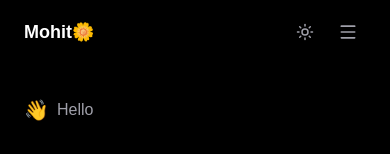
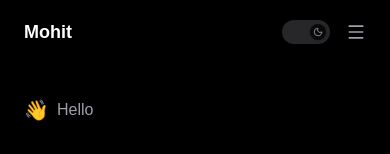
Before and after one commit to encodedfeat/portfolio., a Next.js app: page / in a window 390 px wide. Shown: the top 154 px of the page. Built offline with nearby package versions, Linux system fonts and the light colour scheme; a web font is replaced by a local one.

Commit message:
added logo and toggletheme animation

```diff
--- a/src/app/globals.css
+++ b/src/app/globals.css
@@ -34,3 +34,17 @@ html {
   scroll-behavior: smooth;
   scroll-padding-top: 80px;
 }
+
+::view-transition-old(root),
+::view-transition-new(root) {
+  animation: none;
+  mix-blend-mode: normal;
+}
+
+::view-transition-old(root) {
+  z-index: 1;
+}
+
+::view-transition-new(root) {
+  z-index: 9999;
+}
--- a/src/app/layout.tsx
+++ b/src/app/layout.tsx
@@ -3,6 +3,7 @@ import { Geist, Geist_Mono, Syne_Mono } from "next/font/google";
 import { Header } from "@/components/Header";
 import { Footer } from "@/components/Footer";
 import { ThemeProvider } from "@/components/ThemeProvider";
+import { SplashScreen } from "@/components/SplashScreen";
 import "./globals.css";
 
 const geistSans = Geist({
@@ -39,11 +40,13 @@ export default function RootLayout({
     >
       <body className="min-h-full flex flex-col bg-background text-foreground pt-16 pb-16">
         <ThemeProvider attribute="class" defaultTheme="dark" disableTransitionOnChange>
-          <Header />
-          <main className="w-full max-w-5xl mx-auto px-6 sm:px-8 lg:px-16 py-4 sm:py-6 lg:py-6">
-            {children}
-          </main>
-          <Footer />
+          <SplashScreen>
+            <Header />
+            <main className="w-full max-w-5xl mx-auto px-6 sm:px-8 lg:px-16 py-4 sm:py-6 lg:py-6">
+              {children}
+            </main>
+            <Footer />
+          </SplashScreen>
         </ThemeProvider>
       </body>
     </html>
--- a/src/components/Header.tsx
+++ b/src/components/Header.tsx
@@ -1,10 +1,10 @@
 "use client";
 
 import Link from "next/link";
-import { Sun, Moon, Menu, X } from "lucide-react";
-import { useTheme } from "next-themes";
+import { Menu, X } from "lucide-react";
 import { useEffect, useState, useRef } from "react";
 import { usePathname } from "next/navigation";
+import { ThemeToggle } from "@/components/ThemeToggle";
 
 export function Header() {
   const navLinks = [
@@ -15,7 +15,6 @@ export function Header() {
     { name: "Education", href: "/education", id: "education" },
   ];
 
-  const { theme, setTheme } = useTheme();
   const [mounted, setMounted] = useState(false);
   const [isMobileMenuOpen, setIsMobileMenuOpen] = useState(false);
   const headerRef = useRef<HTMLElement>(null);
@@ -68,14 +67,14 @@ export function Header() {
 
         {/* Mobile Branding (Visible only on mobile) */}
         <div className="md:hidden font-bold text-lg text-zinc-900 dark:text-white">
-          Mohit🌼
+          Mohit
         </div>
 
         {/* Right Side Controls */}
         <div className="flex items-center gap-2 sm:gap-4">
           <Link
             href="/resume"
-            className={`hidden md:block text-sm font-medium transition-colors mr-2 ${
+            className={`hidden md:block text-sm font-medium transition-colors ${
               pathname === "/resume"
                 ? "text-accent"
                 : "text-zinc-600 dark:text-zinc-400 hover:text-zinc-900 dark:hover:text-white"
@@ -85,18 +84,12 @@ export function Header() {
           </Link>
 
           {/* Theme Toggle */}
-          <button
-            onClick={() => setTheme(theme === "dark" ? "light" : "dark")}
-            className="p-2 text-zinc-600 dark:text-zinc-400 hover:text-zinc-900 dark:hover:text-white transition-colors"
-            aria-label="Toggle theme"
-          >
-            {mounted && theme === "dark" ? <Sun size={18} /> : <Moon size={18} />}
-          </button>
+          <ThemeToggle />
 
           {/* Mobile Menu Toggle */}
           <button
             onClick={() => setIsMobileMenuOpen(!isMobileMenuOpen)}
-            className="md:hidden p-2 text-zinc-600 dark:text-zinc-400 hover:text-zinc-900 dark:hover:text-white transition-colors"
+            className="md:hidden p-2 -mr-2 text-zinc-600 dark:text-zinc-400 hover:text-zinc-900 dark:hover:text-white transition-colors"
             aria-label="Toggle mobile menu"
           >
             {isMobileMenuOpen ? <X size={20} /> : <Menu size={20} />}
--- /dev/null
+++ b/src/components/SplashScreen.tsx
@@ -0,0 +1,60 @@
+"use client";
+
+import { useState, useEffect } from "react";
+import { motion, AnimatePresence } from "framer-motion";
+
+export function SplashScreen({ children }: { children: React.ReactNode }) {
+  const [showSplash, setShowSplash] = useState(true);
+
+  const handleVideoEnd = () => {
+    setShowSplash(false);
+  };
+
+  useEffect(() => {
+    // Fallback timer just in case video fails to load or play
+    const timer = setTimeout(() => {
+      setShowSplash(false);
+    }, 4000);
+
+    return () => clearTimeout(timer);
+  }, []);
+
+  return (
+    <>
+      <AnimatePresence>
+        {showSplash && (
+          <motion.div
+            key="splash"
+            initial={{ opacity: 1 }}
+            exit={{ opacity: 0 }}
+            transition={{ duration: 0.6, ease: "easeInOut" }}
+            className="fixed inset-0 z-[100] flex items-center justify-center bg-background"
+          >
+            {/* Light Mode Video */}
+            <video
+              className="w-full max-w-sm md:max-w-md object-contain dark:hidden"
+              autoPlay
+              muted
+              playsInline
+              onEnded={handleVideoEnd}
+            >
+              <source src="/mohit.mp4" type="video/mp4" />
+            </video>
+
+            {/* Dark Mode Video */}
+            <video
+              className="w-full max-w-sm md:max-w-md object-contain hidden dark:block"
+              autoPlay
+              muted
+              playsInline
+              onEnded={handleVideoEnd}
+            >
+              <source src="/mohit (1).mp4" type="video/mp4" />
+            </video>
+          </motion.div>
+        )}
+      </AnimatePresence>
+      {children}
+    </>
+  );
+}
--- /dev/null
+++ b/src/components/ThemeToggle.tsx
@@ -0,0 +1,84 @@
+"use client";
+
+import { useTheme } from "next-themes";
+import { useEffect, useState } from "react";
+import { Sun, Moon } from "lucide-react";
+import { motion } from "framer-motion";
+
+export function ThemeToggle() {
+  const { theme, setTheme } = useTheme();
+  const [mounted, setMounted] = useState(false);
+
+  useEffect(() => {
+    setMounted(true);
+  }, []);
+
+  if (!mounted) {
+    return <div className="w-14 h-7 rounded-full bg-zinc-200 dark:bg-zinc-800" />;
+  }
+
+  const isDark = theme === "dark";
+
+  const toggleTheme = (e: React.MouseEvent) => {
+    const nextTheme = isDark ? "light" : "dark";
+
+    // Fallback for browsers that don't support View Transitions
+    if (!document.startViewTransition) {
+      setTheme(nextTheme);
+      return;
+    }
+
+    const x = e.clientX;
+    const y = e.clientY;
+
+    const endRadius = Math.hypot(
+      Math.max(x, window.innerWidth - x),
+      Math.max(y, window.innerHeight - y)
+    );
+
+    const transition = document.startViewTransition(() => {
+      setTheme(nextTheme);
+    });
+
+    transition.ready.then(() => {
+      const clipPath = [
+        `circle(0px at ${x}px ${y}px)`,
+        `circle(${endRadius}px at ${x}px ${y}px)`,
+      ];
+
+      document.documentElement.animate(
+        {
+          clipPath: clipPath,
+        },
+        {
+          duration: 700,
+          easing: "ease-in-out",
+          pseudoElement: "::view-transition-new(root)",
+          fill: "forwards",
+        }
+      );
+    });
+  };
+
+  return (
+    <button
+      onClick={toggleTheme}
+      className="relative flex items-center w-12 h-6 rounded-full bg-zinc-200 dark:bg-zinc-800 p-1 cursor-pointer transition-colors focus:outline-none focus:ring-2 focus:ring-accent"
+      aria-label="Toggle theme"
+    >
+      <motion.div
+        className="w-4 h-4 rounded-full bg-white dark:bg-zinc-950 flex items-center justify-center shadow-sm"
+        animate={{
+          x: isDark ? 24 : 0,
+        }}
+        transition={{ type: "spring", stiffness: 500, damping: 30 }}
+      >
+        {isDark ? (
+          <Moon size={10} className="text-zinc-400" />
+        ) : (
+          <Sun size={10} className="text-zinc-600" />
+        )}
+      </motion.div>
+    </button>
+  );
+}
```
Also changed, not shown: 2 other files (tests, documents, lock files or other folders).
